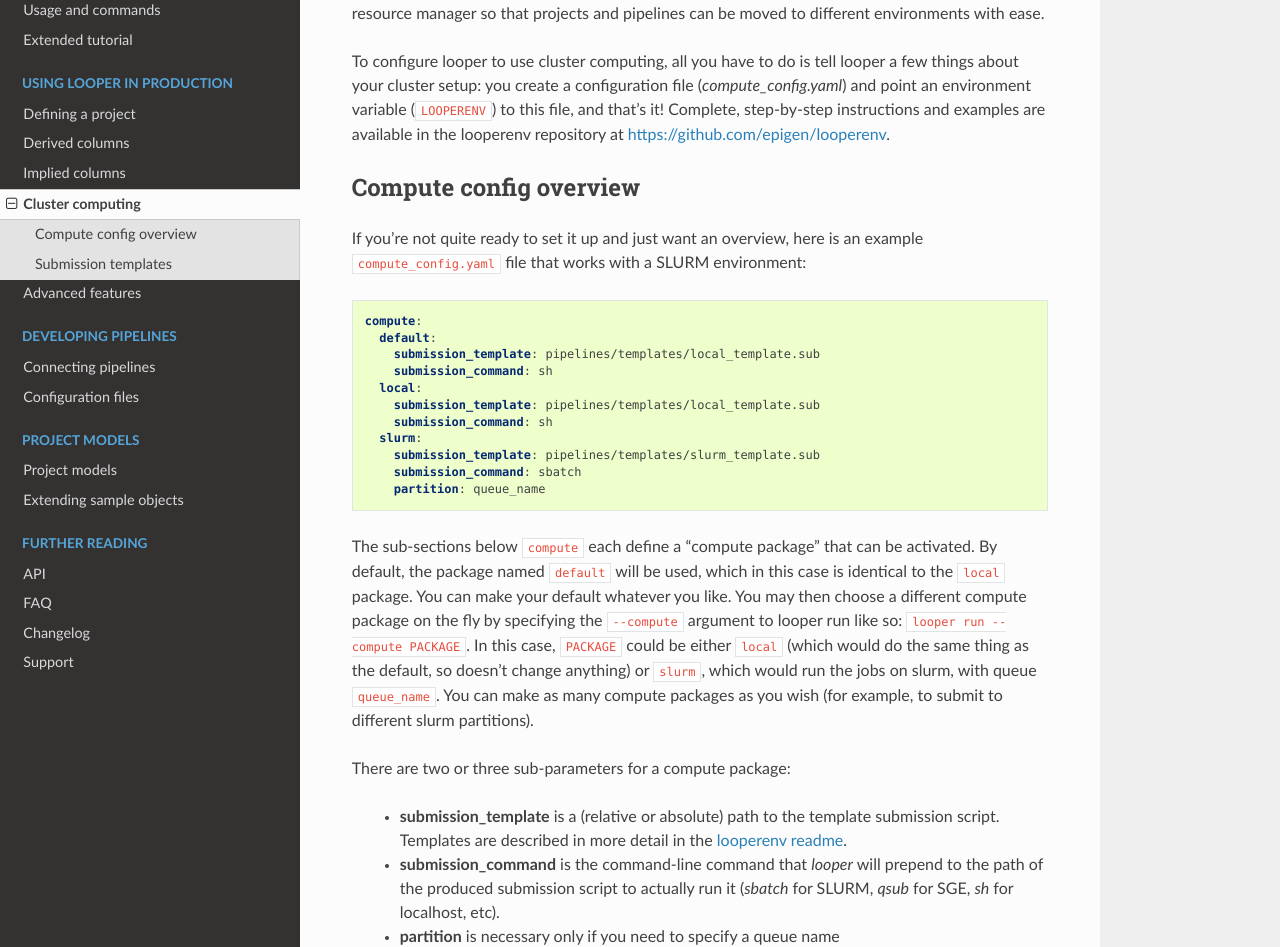
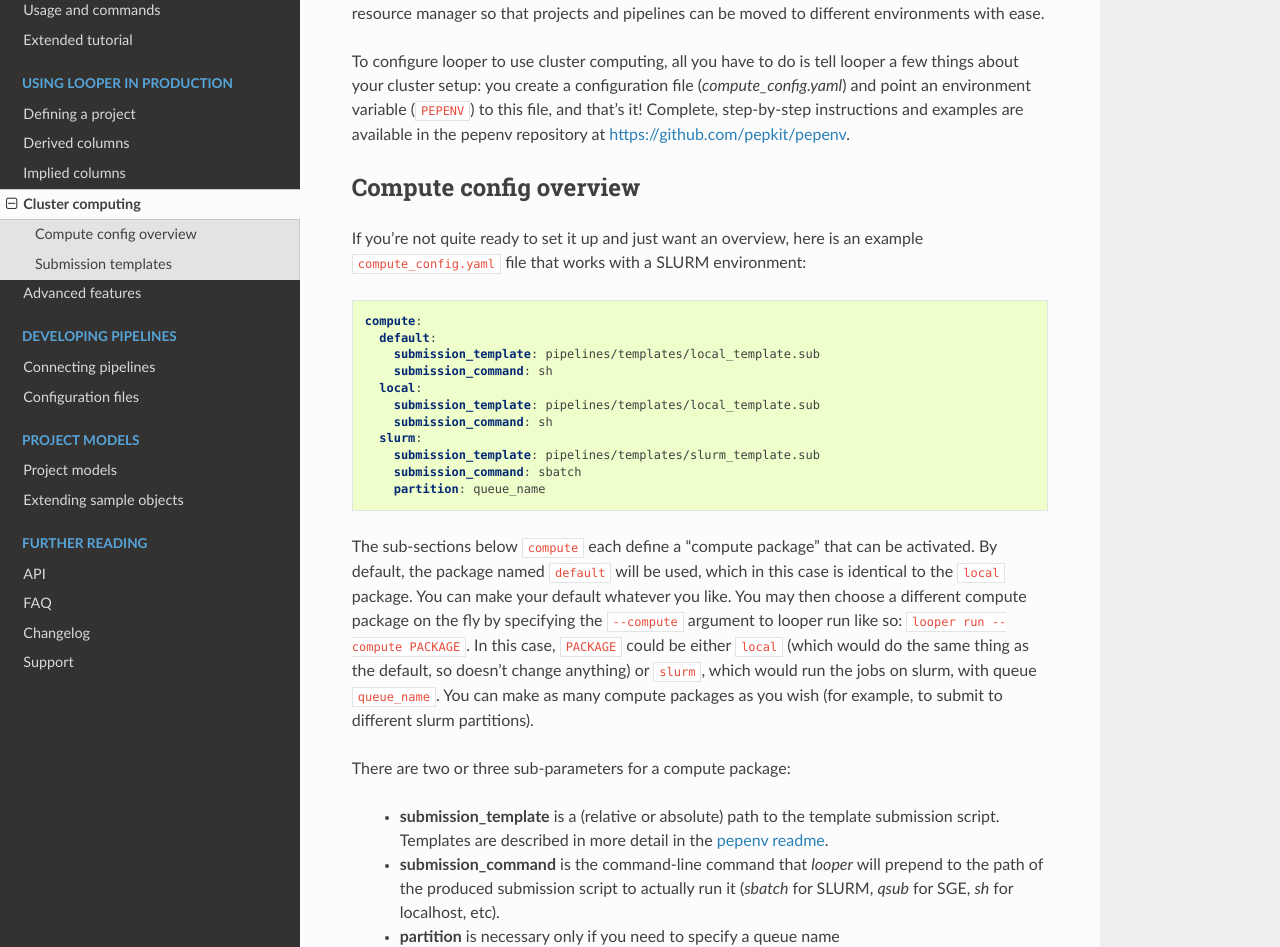
Before and after one commit to pepkit/peppy, a Sphinx documentation site: the page built from doc/source/cluster-computing.rst, in a window 1280 px wide and 1400 px high. Shown: the part 230-1177 px from the top of the window. Built offline with Sphinx 7.4.7 and the Read the Docs theme 2.0.0, drawn with Linux system fonts in a browser that asks for light colours.

Commit message:
Update docs to PEPENV

```diff
--- a/doc/source/changelog.rst
+++ b/doc/source/changelog.rst
@@ -18,6 +18,8 @@ Changelog
     - Allow tsv format for sample sheets.
 
   - Changed
+
+    - Changed LOOPERENV environment variable to PEPENV, generalizing it to generic models
 
     - Changed name of ``run`` column to ``toggle``, since ``run`` can also refer to a sequencing run.
 
--- a/doc/source/cluster-computing.rst
+++ b/doc/source/cluster-computing.rst
@@ -5,7 +5,7 @@ Cluster computing
 
 By default, looper will build a shell script for each sample and then run each sample serially on the local computer. But where looper really excels is in large projects that require submitting these jobs to a cluster resource manager (like SLURM, SGE, LFS, etc.). Looper handles the interface to the resource manager so that projects and pipelines can be moved to different environments with ease.
 
-To configure looper to use cluster computing, all you have to do is tell looper a few things about your cluster setup: you create a configuration file (`compute_config.yaml`) and point an environment variable (``LOOPERENV``) to this file, and that's it! Complete, step-by-step instructions and examples are available in the looperenv repository at https://github.com/epigen/looperenv.
+To configure looper to use cluster computing, all you have to do is tell looper a few things about your cluster setup: you create a configuration file (`compute_config.yaml`) and point an environment variable (``PEPENV``) to this file, and that's it! Complete, step-by-step instructions and examples are available in the pepenv repository at https://github.com/pepkit/pepenv.
 
 Compute config overview
 ****************************************
@@ -31,11 +31,11 @@ The sub-sections below ``compute`` each define a "compute package" that can be a
 
 There are two or three sub-parameters for a compute package:
 
-   - **submission_template** is a (relative or absolute) path to the template submission script. Templates are described in more detail in the `looperenv readme <https://github.com/epigen/looperenv>`_.
+   - **submission_template** is a (relative or absolute) path to the template submission script. Templates are described in more detail in the `pepenv readme <https://github.com/pepkit/pepenv>`_.
    - **submission_command** is the command-line command that `looper` will prepend to the path of the produced submission script to actually run it (`sbatch` for SLURM, `qsub` for SGE, `sh` for localhost, etc).
    - **partition** is necessary only if you need to specify a queue name
 
 
 Submission templates
 ****************************************
-A template uses variables (encoded like `{VARIABLE}`), which will be populated independently for each sample as defined in `pipeline_interface.yaml`. The one variable ``{CODE}`` is a reserved variable that refers to the actual python command that will run the pipeline. Otherwise, you can use any variables you define in your `pipeline_interface.yaml`. In `Templates <https://github.com/epigen/looperenv/tree/master/templates>`__ are examples for submission templates for `SLURM <https://github.com/epigen/looperenv/blob/master/templates/slurm_template.sub>`__, `SGE <https://github.com/epigen/looperenv/blob/master/templates/sge_template.sub>`__, and `local runs <https://github.com/epigen/looperenv/blob/master/templates/localhost_template.sub>`__. You can also create your own templates, giving looper ultimate flexibility to work with any compute infrastructure in any environment.
+A template uses variables (encoded like `{VARIABLE}`), which will be populated independently for each sample as defined in `pipeline_interface.yaml`. The one variable ``{CODE}`` is a reserved variable that refers to the actual python command that will run the pipeline. Otherwise, you can use any variables you define in your `pipeline_interface.yaml`. In `Templates <https://github.com/pepkit/pepenv/tree/master/templates>`__ are examples for submission templates for `SLURM <https://github.com/pepkit/pepenv/blob/master/templates/slurm_template.sub>`__, `SGE <https://github.com/pepkit/pepenv/blob/master/templates/sge_template.sub>`__, and `local runs <https://github.com/pepkit/pepenv/blob/master/templates/localhost_template.sub>`__. You can also create your own templates, giving looper ultimate flexibility to work with any compute infrastructure in any environment.
--- a/doc/source/project-config.rst
+++ b/doc/source/project-config.rst
@@ -129,7 +129,7 @@ The above specification will now pass '--flavor=simple' and '--flag' whenever rr
 
 Project config section: compute
 """""""""""""""""""""""""""""""""""""""""""""""
-You can specify project-specific compute settings in a ``compute`` section. However, you're better off specifying this globally using a ``looperenv`` environment configuration. Instructions are at the `looperenv repository <https://github.com/epigen/looperenv>`_. If you do need project-specific control over compute settings (like submitting a certain project to a certain resource account), you can do this by specifying variables in a project config ``compute`` section, which will override global looperenv values for that project only.
+You can specify project-specific compute settings in a ``compute`` section. However, you're better off specifying this globally using a ``pepenv`` environment configuration. Instructions are at the `pepenv repository <https://github.com/pepkit/pepenv>`_. If you do need project-specific control over compute settings (like submitting a certain project to a certain resource account), you can do this by specifying variables in a project config ``compute`` section, which will override global pepenv values for that project only.
 
 
 .. code-block:: yaml
```
